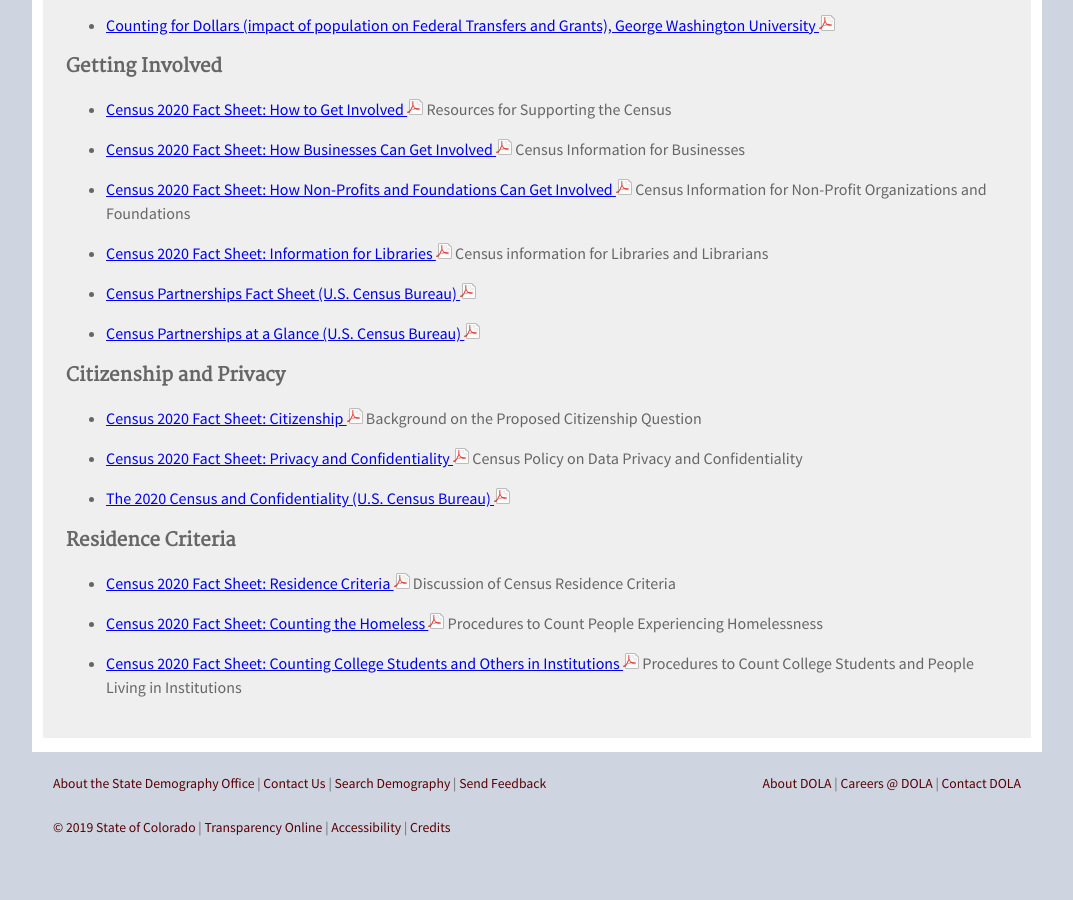
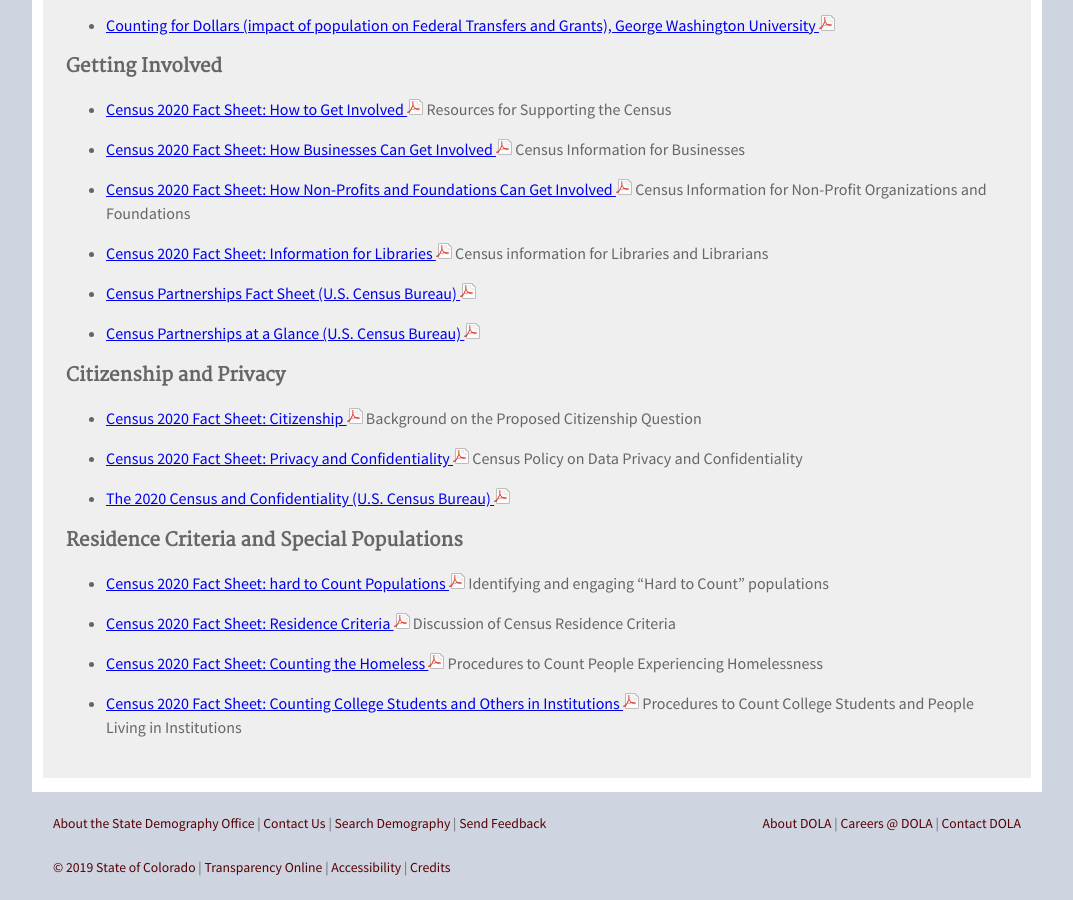
Before and after one commit to TBleess/Website_New, a Jekyll site: the page built from pages/5_CensusACS/2020-factsheets.md, in a window 1280 px wide and 900 px high, scrolled down 620 px. Shown: the whole window, without its empty margins (103-1176 px from the left). Built offline with Jekyll 4.4.1, drawn with Linux system fonts in a browser that asks for light colours; before the commit the page ends 1480 px from its top, so only the background shows below that.

Commit message:
Update 2020-factsheets.md

```diff
--- a/pages/5_CensusACS/2020-factsheets.md
+++ b/pages/5_CensusACS/2020-factsheets.md
@@ -44,7 +44,9 @@
 * [The 2020 Census and Confidentiality (U.S. Census Bureau) ![pdf](/images/page_white_acrobat.png 'download pdf file')](https://www.census.gov/content/dam/Census/library/factsheets/2019/comm/2020-confidentiality-factsheet.pdf)
 
 
-### Residence Criteria
+### Residence Criteria and Special Populations
+
+* [Census 2020 Fact Sheet:  hard to Count Populations ![pdf](/images/page_white_acrobat.png 'download pdf file')](https://drive.google.com/uc?export=download&id=1uClPYTb_-hEmbe0ryFz3oG5tCBwgts9B) Identifying and engaging "Hard to Count" populations
 
 * [Census 2020 Fact Sheet: Residence Criteria ![pdf](/images/page_white_acrobat.png 'download pdf file')](https://drive.google.com/uc?export=download&id=1vOcBEhKW8xbraf-bZ9lpc6AuhSsmWeAM)  Discussion of Census Residence Criteria
 
```
